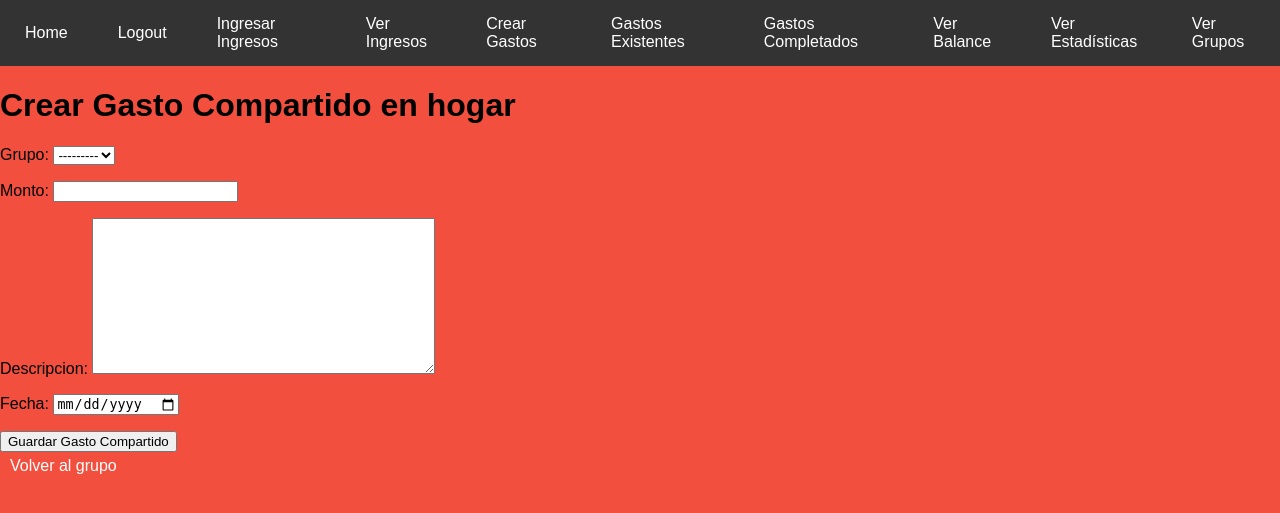
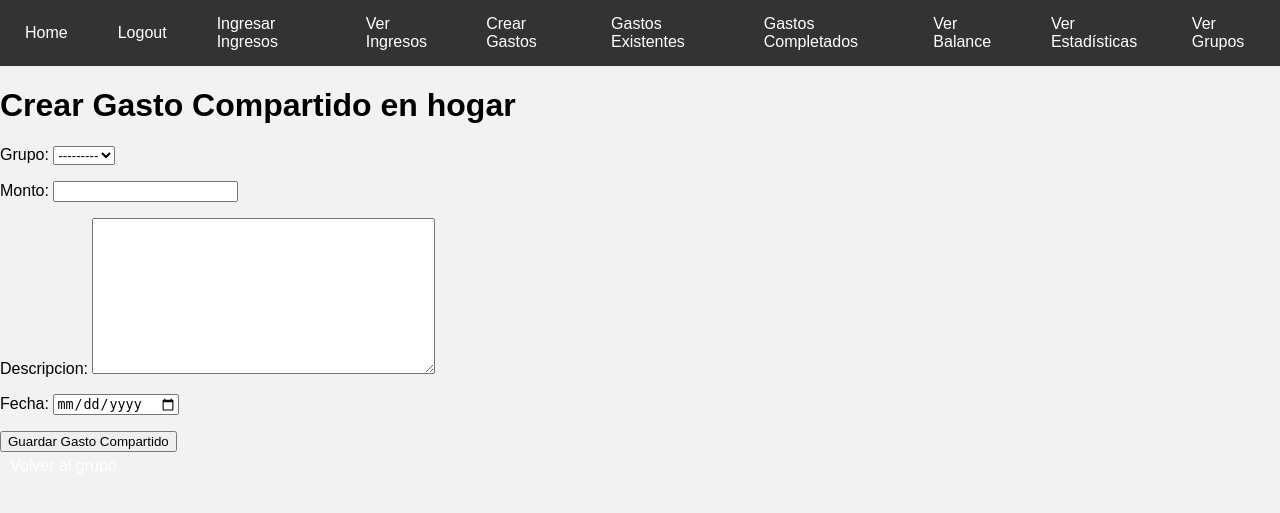
Before and after one commit to jeMartine/FIS_Queni, a Django app: page /crear_gasto_compartido/1/ in a window 1280 px wide. Shown: the top 513 px of the page. Run offline with Django 4.2, Linux system fonts and the light colour scheme; a user stored in the database is signed in; data comes from the database, SQL or seed files in the repository; both versions use the stored data as it was after the commit.

Commit message:
vecel 0.1

```diff
--- a/tasks/templates/base.html
+++ b/tasks/templates/base.html
@@ -10,7 +10,7 @@
             margin: 0;
             padding: 0;
             font-family: Arial, sans-serif;
-            background-color: #f24f3f;
+            background-color: #f2f2f2;
         }
 
         nav {
```
Also changed, not shown: db.sqlite3, vercel.json (added), 1 other file.
